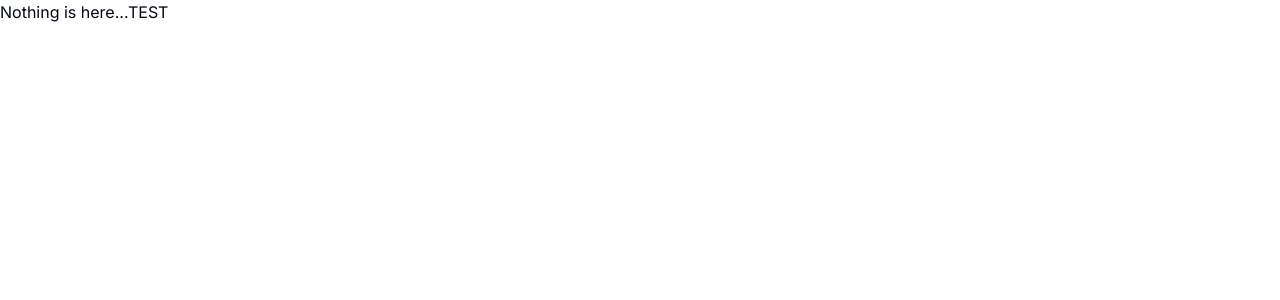
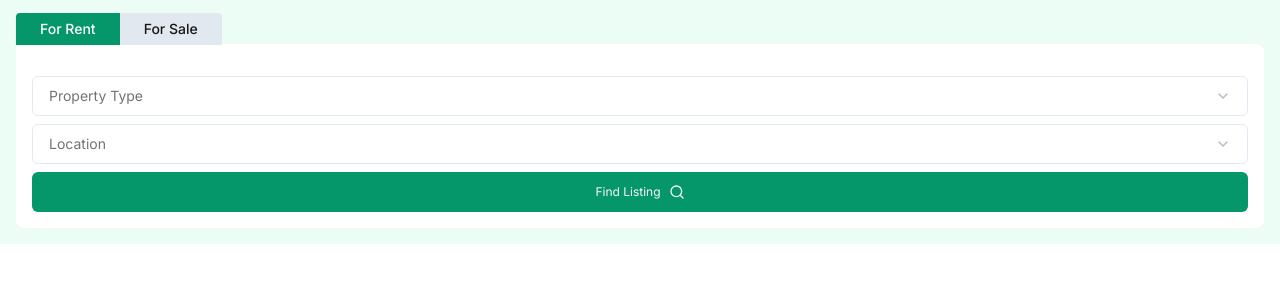
Before and after one commit to mytreehouse-ai/cygnus-a, a Next.js app: page / in a window 1280 px wide. Shown: the top 300 px of the page. Built offline with nearby package versions, Linux system fonts and the light colour scheme.

Commit message:
UI for searchbar

```diff
--- a/app/page.tsx
+++ b/app/page.tsx
@@ -1,3 +1,11 @@
+import SearchBar from "@/components/pages/home/search-bar";
+
 export default function Home() {
-  return <div>Nothing is here...TEST</div>;
+  return (
+    <>
+      <div className="bg-emerald-50 p-4">
+        <SearchBar />
+      </div>
+    </>
+  );
 }
--- /dev/null
+++ b/components/pages/home/search-bar/index.tsx
@@ -0,0 +1,248 @@
+"use client";
+
+import React from "react";
+import { Card } from "@/components/ui/card";
+import {
+  Form,
+  FormControl,
+  FormField,
+  FormItem,
+  FormLabel,
+} from "@/components/ui/form";
+import {
+  Command,
+  CommandEmpty,
+  CommandGroup,
+  CommandInput,
+  CommandItem,
+} from "@/components/ui/command";
+import { useForm } from "react-hook-form";
+import { Search } from "lucide-react";
+import {
+  Popover,
+  PopoverContent,
+  PopoverTrigger,
+} from "@/components/ui/popover";
+import { Tabs, TabsContent, TabsList, TabsTrigger } from "@/components/ui/tabs";
+import { Button } from "@/components/ui/button";
+import { CheckIcon } from "lucide-react";
+import { cn } from "@/lib/utils";
+import { ChevronDown } from "lucide-react";
+import { useState } from "react";
+
+const propertyTypes = [
+  {
+    label: "Condominium",
+    value: "condominium",
+  },
+  {
+    label: "Apartment",
+    value: "apartment",
+  },
+  {
+    label: "Warehouse",
+    value: "warehouse",
+  },
+];
+
+const location = [
+  {
+    label: "Makati City",
+    value: "makati-city",
+  },
+  {
+    label: "Quezon City",
+    value: "quezon-city",
+  },
+  {
+    label: "Pasig City",
+    value: "pasig-city",
+  },
+];
+
+const SearchBar = () => {
+  const [propertyTypeIsOpen, setPropertyTypeIsOpen] = useState(false);
+  const [locationIsOpen, setLocationIsOpen] = useState(false);
+  const form = useForm();
+
+  const onSubmit = () => {
+    console.log();
+  };
+
+  return (
+    <Tabs defaultValue="for-rent">
+      <TabsList className="h-0 p-0 ">
+        <TabsTrigger
+          value="for-rent"
+          className="rounded-b-none rounded-br-none rounded-tr-none bg-[#E2E8F0] px-6 text-neutral-900 focus:bg-fuchsia-300 data-[state=active]:bg-[#059669] data-[state=active]:text-white"
+        >
+          For Rent
+        </TabsTrigger>
+        <TabsTrigger
+          value="for-sale"
+          className="rounded-b-none rounded-bl-none rounded-tl-none bg-[#E2E8F0] px-6 text-neutral-900 focus:bg-fuchsia-300 data-[state=active]:bg-[#059669] data-[state=active]:text-white"
+        >
+          For Sale
+        </TabsTrigger>
+      </TabsList>
+
+      <Card className=" mt-1 rounded-tl-none border-none p-4 shadow-none">
+        <Form {...form}>
+          <form
+            name="bot-question-form"
+            onSubmit={form.handleSubmit(onSubmit)}
+            className="mt-4 w-full space-y-2"
+          >
+            <FormField
+              control={form.control}
+              name="language"
+              render={({ field }) => (
+                <FormItem className="flex flex-col ">
+                  <Popover
+                    open={propertyTypeIsOpen}
+                    onOpenChange={setPropertyTypeIsOpen}
+                  >
+                    <PopoverTrigger
+                      asChild
+                      className="bg-none shadow-none hover:bg-none focus:bg-none active:bg-none"
+                    >
+                      <FormControl>
+                        <Button
+                          variant="outline"
+                          role="combobox"
+                          className={cn(
+                            "w-full justify-between text-sm",
+                            !field.value &&
+                              " font-normal text-neutral-500 shadow-none",
+                          )}
+                        >
+                          {field.value
+                            ? propertyTypes.find(
+                                (language) => language.value === field.value,
+                              )?.label
+                            : "Property Type"}
+                          <ChevronDown className="ml-2 h-4 w-4 shrink-0 opacity-50" />
+                        </Button>
+                      </FormControl>
+                    </PopoverTrigger>
+
+                    <PopoverContent className="w-full p-0">
+                      <Command>
+                        <CommandInput
+                          placeholder="Search property type"
+                          className="h-9 w-screen"
+                        />
+                        <CommandEmpty>No property type found</CommandEmpty>
+                        <CommandGroup className="px-4">
+                          {propertyTypes.map((language) => (
+                            <CommandItem
+                              value={language.label}
+                              key={language.value}
+                              onSelect={() => {
+                                form.setValue("language", language.value);
+                                setPropertyTypeIsOpen(false);
+                              }}
+                            >
+                              {language.label}
+                              <CheckIcon
+                                className={cn(
+                                  "ml-auto h-4 w-4",
+                                  language.value === field.value
+                                    ? "opacity-100"
+                                    : "opacity-0",
+                                )}
+                              />
+                            </CommandItem>
+                          ))}
+                        </CommandGroup>
+                      </Command>
+                    </PopoverContent>
+                  </Popover>
+                </FormItem>
+              )}
+            />
+
+            <FormField
+              control={form.control}
+              name="location"
+              render={({ field }) => (
+                <FormItem className="flex flex-col ">
+                  <Popover
+                    open={locationIsOpen}
+                    onOpenChange={setLocationIsOpen}
+                  >
+                    <PopoverTrigger
+                      asChild
+                      className="bg-none shadow-none hover:bg-none focus:bg-none active:bg-none"
+                    >
+                      <FormControl>
+                        <Button
+                          variant="outline"
+                          role="combobox"
+                          className={cn(
+                            "w-full justify-between text-sm",
+                            !field.value &&
+                              " font-normal text-neutral-500 shadow-none",
+                          )}
+                        >
+                          {field.value
+                            ? location.find(
+                                (language) => language.value === field.value,
+                              )?.label
+                            : "Location"}
+                          <ChevronDown className="ml-2 h-4 w-4 shrink-0 opacity-50" />
+                        </Button>
+                      </FormControl>
+                    </PopoverTrigger>
+
+                    <PopoverContent className="w-full p-0">
+                      <Command>
+                        <CommandInput
+                          placeholder="Search location"
+                          className="h-9 w-screen"
+                        />
+                        <CommandEmpty>No location found</CommandEmpty>
+                        <CommandGroup className="px-4">
+                          {location.map((language) => (
+                            <CommandItem
+                              value={language.label}
+                              key={language.value}
+                              onSelect={() => {
+                                form.setValue("location", language.value);
+                                setLocationIsOpen(false);
+                              }}
+                            >
+                              {language.label}
+                              <CheckIcon
+                                className={cn(
+                                  "ml-auto h-4 w-4",
+                                  language.value === field.value
+                                    ? "opacity-100"
+                                    : "opacity-0",
+                                )}
+                              />
+                            </CommandItem>
+                          ))}
+                        </CommandGroup>
+                      </Command>
+                    </PopoverContent>
+                  </Popover>
+                </FormItem>
+              )}
+            />
+
+            <Button
+              type="submit"
+              className="inline-flex w-full gap-x-2 bg-emerald-600 text-xs font-normal hover:bg-emerald-600/90"
+            >
+              Find Listing
+              <Search className="h-4 w-4" />
+            </Button>
+          </form>
+        </Form>
+      </Card>
+    </Tabs>
+  );
+};
+
+export default SearchBar;
```
